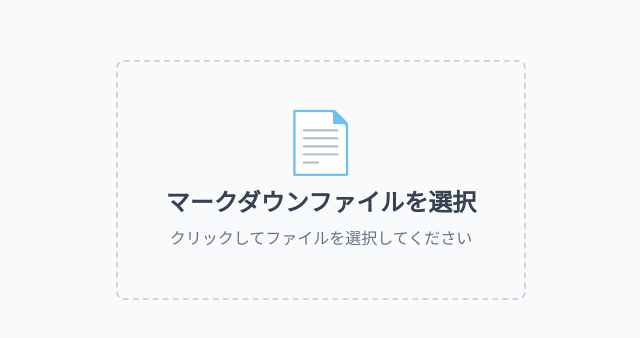
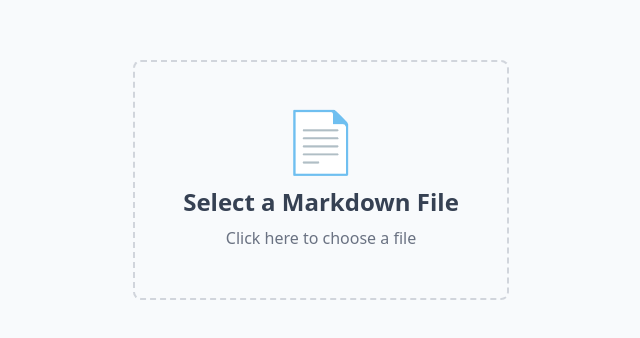
Before and after one commit to yusuke-nozoe/mdc, a React (Vite) app: page / in a window 1280 px wide. Shown: the part 108-446 px from the top of the page, without its empty margins (319-959 px from the left). Built offline with nearby package versions, Linux system fonts and the light colour scheme.

Commit message:
make it English

```diff
--- a/src/App.tsx
+++ b/src/App.tsx
@@ -38,7 +38,7 @@ const TocComponent: React.FC<{ toc: TocItem[] }> = ({ toc }) => {
 
   return (
     <nav className="toc">
-      <h3 className="text-lg font-semibold mb-4 text-gray-800 dark:text-gray-200">目次</h3>
+      <h3 className="text-lg font-semibold mb-4 text-gray-800 dark:text-gray-200">Table of Contents</h3>
       <ul className="space-y-2">
         {toc.map((item, index) => (
           <li key={index} style={{ marginLeft: `${(item.level - 1) * 16}px` }}>
@@ -91,10 +91,10 @@ export default function App() {
               >
                 <div className="text-6xl mb-4">📄</div>
                 <h2 className="text-2xl font-semibold text-gray-700 dark:text-gray-300 mb-2">
-                  マークダウンファイルを選択
+                  Select a Markdown File
                 </h2>
                 <p className="text-gray-500 dark:text-gray-400">
-                  クリックしてファイルを選択してください
+                  Click here to choose a file
                 </p>
               </div>
             </div>
@@ -106,7 +106,7 @@ export default function App() {
             <button
               onClick={handleFileSelect}
               className="cursor-pointer fixed top-6 right-6 z-50 w-10 h-10 bg-gray-800 bg-opacity-20 hover:bg-blue-600 hover:bg-opacity-80 text-gray-600 hover:text-white dark:text-gray-400 dark:hover:text-white rounded-full flex items-center justify-center transition-all duration-200 backdrop-blur-sm hover:backdrop-blur-md"
-              title="別のファイルを選択"
+              title="Select another file"
             >
               <svg width="16" height="16" viewBox="0 0 24 24" fill="none" stroke="currentColor" strokeWidth="2" strokeLinecap="round" strokeLinejoin="round">
                 <path d="M14 2H6a2 2 0 0 0-2 2v16a2 2 0 0 0 2 2h12a2 2 0 0 0 2-2V8z"></path>
```
